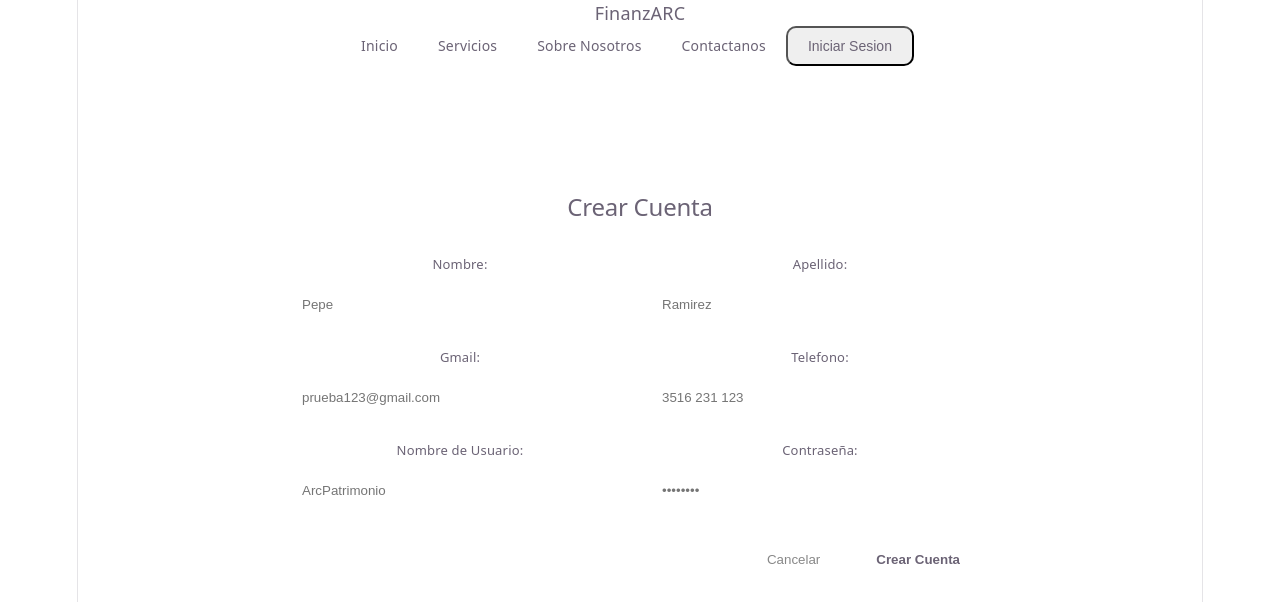
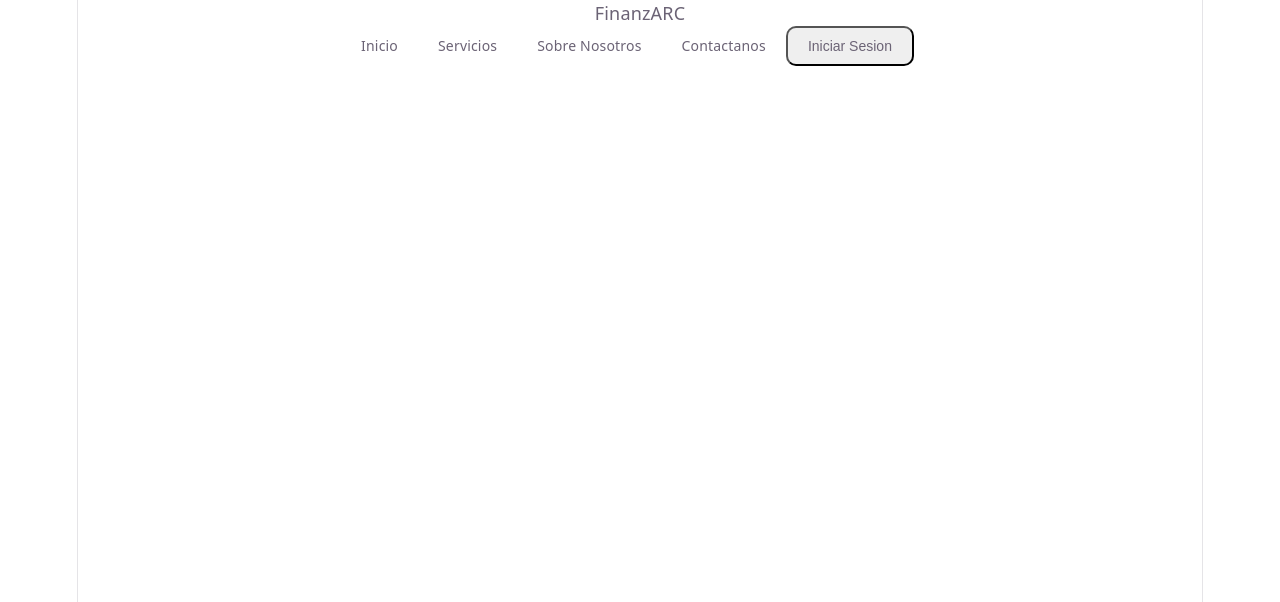
Before and after one commit to avil11/FinanzArc, a React (Vite) app: page /registro in a window 1280 px wide. Shown: the top 602 px of the page. Built offline with nearby package versions, Linux system fonts and the light colour scheme.

Commit message:
Primer Cambio de estructura

```diff
--- a/src/App.jsx
+++ b/src/App.jsx
@@ -1,9 +1,8 @@
 import { BrowserRouter, Routes, Route } from 'react-router-dom';
 import Navbar from './componentes/Navbar';
-import Home from './paginas/Inicio';
-import Registro from './paginas/Registro';
-import Exito from './paginas/Exito';
-import Principal from './paginas/Principal';
+import Home from './paginas/Inicio/Inicio';
+import Registro from './paginas/inicio/InicioSesion/InicioSesion';
+import Principal from './paginas/Principal/Principal';
 
 function App() {
   return (
@@ -12,7 +11,6 @@ function App() {
       <Routes>
         <Route path="/" element={<Home />} />
         <Route path="/registro" element={<Registro />} />
-        <Route path="/exito" element={<Exito />} />
         <Route path="/dashboard" element={<div style={{padding: '50px'}}><h1>Bienvenido a tu Panel</h1></div>} />
         <Route path="/principal" element={<Principal />} />
       </Routes>
--- a/src/paginas/Exito.jsx
+++ /dev/null
@@ -1,18 +0,0 @@
-import { useNavigate } from 'react-router-dom';
-
-const Exito = () => {
-  const navigate = useNavigate();
-  return (
-    <div style={{display: 'flex', justifyContent: 'center', alignItems: 'center', minHeight: '80vh'}}>
-      <div style={{backgroundColor: 'var(--bg-card)', padding: '50px', borderRadius: '20px', textAlign: 'center', maxWidth: '500px', border: '1px solid var(--accent-gold)'}}>
-        <h2 style={{color: 'var(--accent-gold)'}}>¡Cuenta Creada Correctamente!</h2>
-        <p style={{margin: '25px 0', lineHeight: '1.6'}}>Felicidades, tu cuenta de FinanzARC ha sido registrada exitosamente. Ahora puedes acceder a todas nuestras herramientas premium.</p>
-        <button onClick={() => navigate('/dashboard')} style={{backgroundColor: 'var(--accent-gold)', padding: '12px 30px', border: 'none', borderRadius: '5px', fontWeight: 'bold', cursor: 'pointer'}}>
-          Ir a Panel
-        </button>
-      </div>
-    </div>
-  );
-};
-
-export default Exito;
--- a/src/paginas/Registro.jsx
+++ /dev/null
@@ -1,46 +0,0 @@
-import { useNavigate } from 'react-router-dom';
-
-const Registro = () => {
-  const navigate = useNavigate();
-
-  return (
-    <div style={styles.container}>
-      <div style={styles.card}>
-        <h2 style={{color: 'var(--accent-gold)', marginBottom: '30px', textAlign: 'center'}}>Crear Cuenta</h2>
-        <div style={styles.grid}>
-          {[
-            {label: 'Nombre', placeholder: 'Pepe'},
-            {label: 'Apellido', placeholder: 'Ramirez'},
-            {label: 'Gmail', placeholder: 'prueba123@gmail.com'},
-            {label: 'Telefono', placeholder: '3516 231 123'},
-            {label: 'Nombre de Usuario', placeholder: 'ArcPatrimonio'},
-            {label: 'Contraseña', placeholder: '••••••••', type: 'password'}
-          ].map((field, idx) => (
-            <div key={idx} style={styles.inputGroup}>
-              <label style={styles.label}>{field.label}:</label>
-              <input type={field.type || 'text'} style={styles.input} placeholder={field.placeholder} />
-            </div>
-          ))}
-        </div>
-        <div style={styles.actions}>
-          <button onClick={() => navigate('/')} style={styles.cancelBtn}>Cancelar</button>
-          <button onClick={() => navigate('/exito')} style={styles.goldBtn}>Crear Cuenta</button>
-        </div>
-      </div>
-    </div>
-  );
-};
-
-const styles = {
-  container: { minHeight: '80vh', display: 'flex', justifyContent: 'center', alignItems: 'center' },
-  card: { backgroundColor: 'var(--bg-card)', padding: '40px', borderRadius: '15px', border: '1px solid var(--steel-gray)', width: '100%', maxWidth: '700px' },
-  grid: { display: 'grid', gridTemplateColumns: '1fr 1fr', gap: '20px' },
-  inputGroup: { display: 'flex', flexDirection: 'column', gap: '8px' },
-  label: { color: 'var(--accent-gold)', fontSize: '13px' },
-  input: { padding: '12px', backgroundColor: 'var(--bg-dark)', border: '1px solid var(--steel-gray)', color: 'white', borderRadius: '5px' },
-  actions: { marginTop: '30px', display: 'flex', justifyContent: 'flex-end', gap: '20px' },
-  cancelBtn: { background: 'none', border: 'none', color: '#888', cursor: 'pointer' },
-  goldBtn: { backgroundColor: 'var(--accent-gold)', color: 'var(--bg-dark)', padding: '12px 30px', border: 'none', borderRadius: '5px', fontWeight: 'bold', cursor: 'pointer' }
-};
-
-export default Registro;
--- /dev/null
+++ b/src/paginas/inicio/InicioSesion/InicioSesion.jsx
@@ -0,0 +1,6 @@
+
+const InicioSesion = () => {
+
+};
+
+export default InicioSesion;
--- /dev/null
+++ b/src/paginas/panelcontrol/PanelControl.jsx
@@ -0,0 +1,4 @@
+const PanelControl = () => {
+
+}
+export default PanelControl;
```
Also changed, not shown: src/paginas/Dashboard.jsx (deleted, +0 -37 lines), src/paginas/Principal/Principal.jsx (renamed from src/paginas/Principal.jsx), src/paginas/inicio/Inicio.jsx (renamed from src/paginas/Inicio.jsx).
